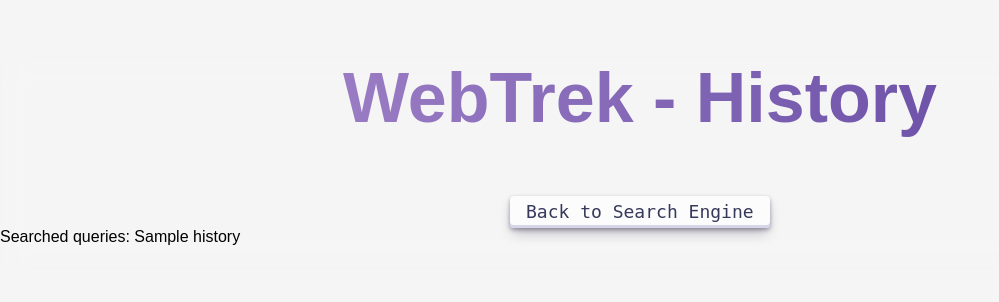
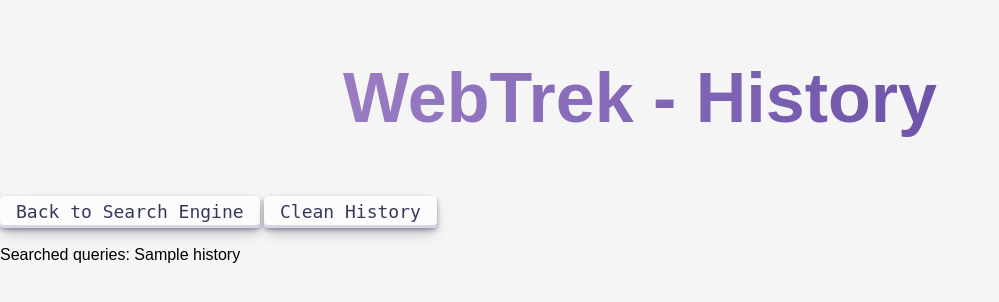
Before and after one commit to Meet1903/WebTrek-The-Search-Engine, a Flask app: template templates/history.html in a window 1280 px wide. Shown: the top 302 px of the page, without its empty margins (0-999 px from the left). Run offline with Flask 3, Linux system fonts and the light colour scheme; the template is opened without the code that fills it: most values are stand-ins (such as "Sample title", 1, 10 or a date in 2020).

Commit message:
History clean functionalities added

```diff
--- a/elastic_logics.py
+++ b/elastic_logics.py
@@ -46,3 +46,9 @@ def fetch_history():
   for hit in resp["hits"]["hits"]:
     queries.append(hit["_source"]['query'])
   return queries
+
+def delete_all_history():
+  try:
+    client.delete_by_query(index=['history'], body={"query": {"match_all": {}}})
+  except:
+    return 'No history available'
--- a/main.py
+++ b/main.py
@@ -1,6 +1,6 @@
 from flask import Flask, render_template, request, redirect, url_for
 from data_scrapper import get_urls, save_html, delete_files_in_folder
-from elastic_logics import insert_data_elastic, search_on_elastic, insert_query_history, fetch_history
+from elastic_logics import insert_data_elastic, search_on_elastic, insert_query_history, fetch_history, delete_all_history
 from prepare_query import prepare_query
 import os
 
@@ -47,5 +47,10 @@ def history():
     history = fetch_history()
     return render_template("history.html", history=history)
 
+@app.route("/history", methods=["POST"])
+def clean_history():
+    delete_all_history()
+    return render_template("history.html", history=' ')
+
 if __name__ == "__main__":
     app.run(debug=True)
--- a/static/styles.css
+++ b/static/styles.css
@@ -16,7 +16,7 @@ h2 {
     -webkit-background-clip: text;
 }
 
-form {
+form[class="regular-form"] {
     max-width: 400px;
     margin: 20px auto;
     background-color: #fff;
@@ -42,29 +42,8 @@ input[type="text"] {
 .button-1-container {
     position: relative;
     text-align: center;
+    display: ruby-text;
 }
-/*
-.button-1 {
-    background-color: #4CAF50;
-    color: white;
-    border: none;
-    padding: 8px 12px;
-    font-size: 16px;
-    font-weight: bold;
-    border-radius: 5px;
-    cursor: pointer;
-    transition: background-color 0.3s ease;
-    box-shadow: 0 4px 6px rgba(0, 0, 0, 0.1);
-}
-
-.button-1:hover {
-    background-color: #45a049;
-}
-
-.button-1:active {
-    background-color: #3e8e41;
-    box-shadow: none;
-}*/
 
 .button-1 {
   align-items: center;
@@ -111,7 +90,7 @@ input[type="text"] {
   transform: translateY(2px);
 }
 
-button[type="submit"] {
+.submit-button {
     width: 100%;
     padding: 10px;
     background-color: #4CAF50;
@@ -122,7 +101,7 @@ button[type="submit"] {
     font-size: 16px;
 }
 
-button:hover[type="submit"] {
+.submit-button:hover {
     background-color: #45a049;
 }
 
--- a/templates/history.html
+++ b/templates/history.html
@@ -7,7 +7,10 @@
 <body>
     <h2>WebTrek - History</h2>
     <div class="button-1-container">
-    <a href="{{ url_for('index') }}"><button class="button-1">Back to Search Engine</button></a>
+        <a href="{{ url_for('index') }}"><button class="button-1">Back to Search Engine</button></a>
+        <form method="post">
+            <button type="submit" class="button-1">Clean History</button>
+        </form>
     </div>
     <label for="data">Searched queries: {{history}}</label><br>
 </body>
--- a/templates/index.html
+++ b/templates/index.html
@@ -10,10 +10,10 @@
         <a href="{{ url_for('scrapper') }}"><button class="button-1">Go to Scraper</button></a>
         <a href="{{ url_for('history') }}"><button class="button-1">History</button></a>
     </div>
-    <form id="search-bar" method="post">
+    <form id="search-bar" class="regular-form" method="post">
         <label for="query">Enter Query:</label><br>
         <input type="text" id="query" name="query" required><br>
-        <button type="submit" id="search">Search</button>
+        <button type="submit" id="search" class="submit-button">Search</button>
     </form>
     <!-- <label for="words">Final words: {{words}}</label><br> -->
     <label for="data">URLs: {{urls}}</label><br>
--- a/templates/scrapper.html
+++ b/templates/scrapper.html
@@ -11,14 +11,14 @@
     </div>
     <div class="loader" id="loader"></div>
     <div class="container" id="container"></div>
-    <form id="scraping-form" method="post">
+    <form id="scraping-form" method="post" class="regular-form">
         <label for="url">Enter comma separated domains:</label><br>
         <input type="text" id="url" name="url" required><br>
         <label for="path">Enter destination folder path:</label><br>
         <input type="text" id="path" name="path" required><br>
         <input type="hidden" id="folder_path" name="folder_path">
 
-        <button type="submit" id="scrapper">Scrape</button>
+        <button type="submit" id="scrapper" class="submit-button">Scrape</button>
     </form>
     <script>
         // JavaScript to handle showing and hiding the loading spinner
```
